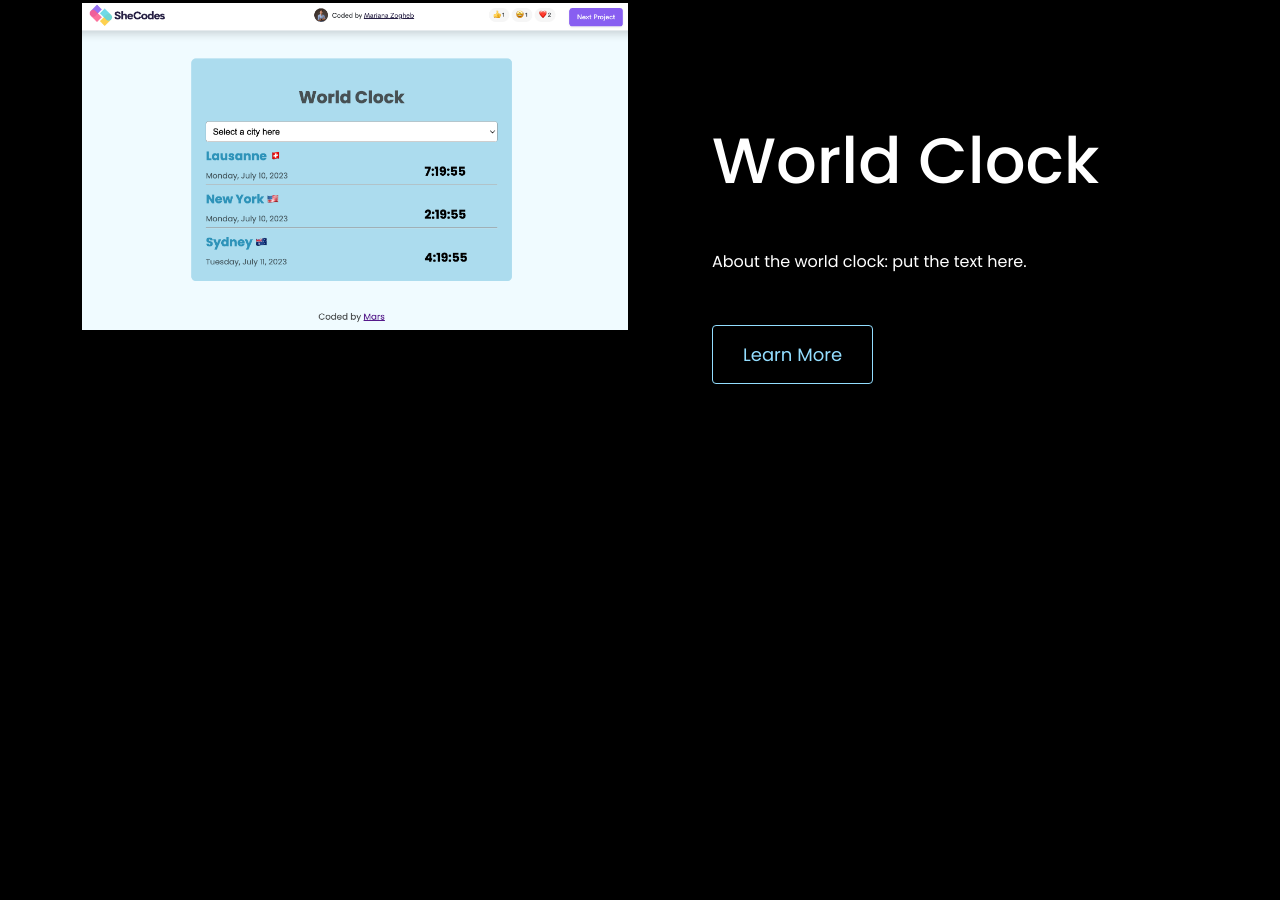
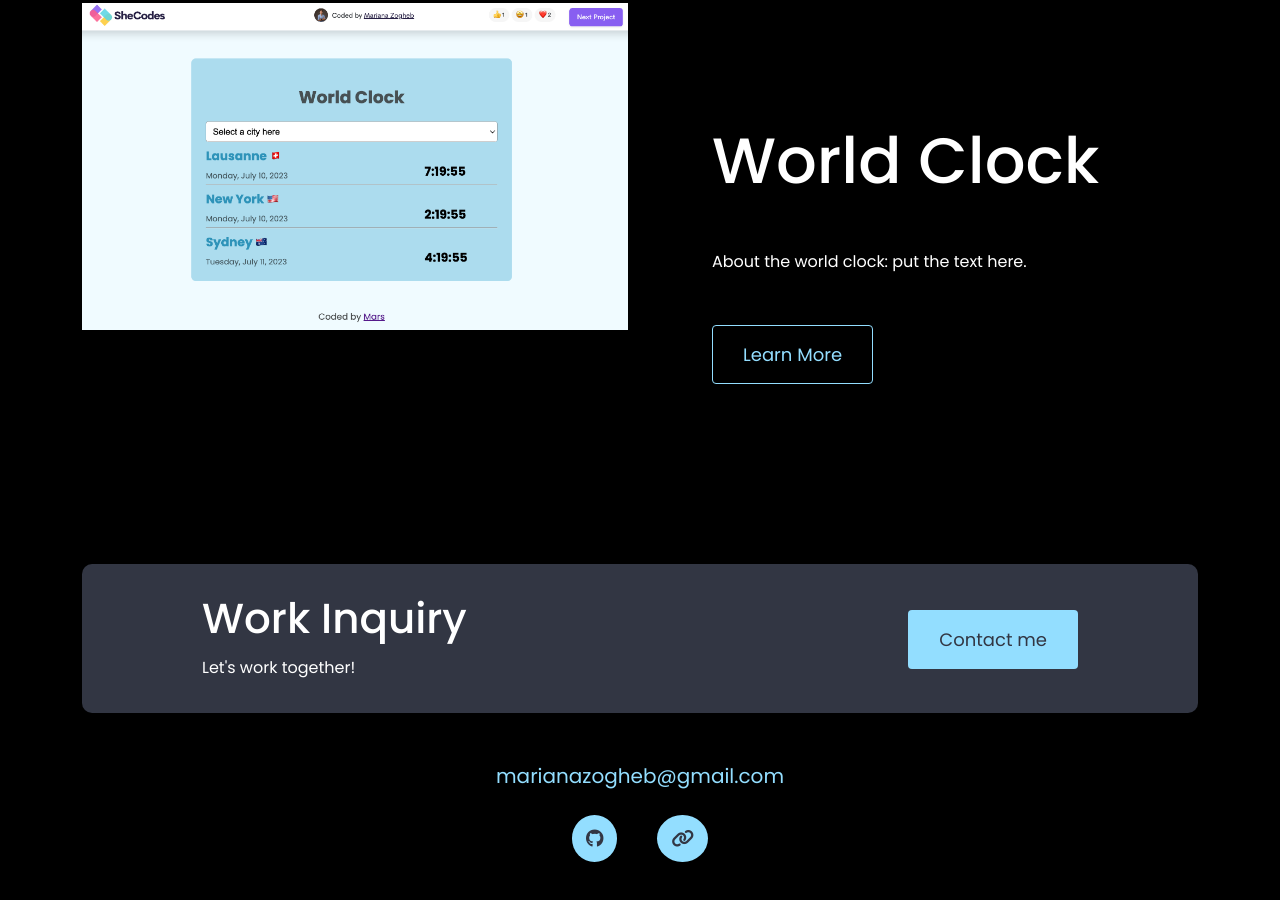
Before and after one commit to marianazogheb/finalportfolio, a plain HTML site: page index.html in a window 1280 px wide. Shown: the part 1989-2889 px from the top of the page. Before the commit the page ends 2541 px from the top, so only its background shows below. Drawn offline with nearby package versions, Linux system fonts and the light colour scheme.

Commit message:
fixed css and footer

```diff
--- a/index.html
+++ b/index.html
@@ -81,6 +81,23 @@
           </div>
         </div>
       </div>
+      <footer>
+        <div class="contact-box d-flex justify-content-between mb-5 d-none d-md-flex">
+          <div>
+          <h4>Work Inquiry</h4>
+          <p>Let's work together!</p>
+        </div>
+        <div>
+          <a href="" class="btn btn-branding mt-3">Contact me</a>
+          </div>
+        </div>
+        <div class="d-flex justify-content-center mb-4">
+        <a href="mailto:marianazogheb@gmail.com" class="email-link">marianazogheb@gmail.com</a></div>
+        <div class="social-links d-flex justify-content-center mb-4">
+        <a href="https://github.com/marianazogheb" target="_blank"><i class="fa-brands fa-github"></i></a>
+        <a href="https://linktr.ee/marszog" target="_blank"><i class="fa-solid fa-link" ></i></a>
+        </div>
+      </footer>
     </div>
 
     <script
--- a/styles/portfolio.css
+++ b/styles/portfolio.css
@@ -17,6 +17,10 @@ h1 {
 
 h2 {
   font-size: 64px;
+}
+
+h4 {
+  font-size: 42px;
 }
 
 p {
@@ -127,6 +131,46 @@ nav li.active a {
   transition: all 100ms ease-in-out;
 }
 
+footer {
+  margin: 60px 0;
+}
+
+footer .contact-box {
+  background-color: var(--secondary-color);
+  padding: 30px 120px;
+  border-radius: 10px;
+}
+
+footer .contact-box p {
+  margin: 0;
+}
+
+footer .email-link {
+  text-decoration: none;
+  color: #93deff;
+  font-size: 20px;
+  text-align: center;
+}
+
+footer .email-link:hover {
+  color: white;
+}
+
+footer .social-links a {
+  margin: 0 20px;
+  color: #323643;
+  padding: 10px 14px;
+  font-size: 18px;
+  border-radius: 50%;
+  background-color: #93deff;
+}
+
+footer .social-links a:hover {
+  color: white;
+  transition: all 100ms ease-in-out;
+  background-color: var(--secondary-color);
+}
+
 @media (max-width: 960px) {
   h1 {
     font-size: 44px;
@@ -135,6 +179,10 @@ nav li.active a {
 
   h2 {
     font-size: 42px;
+  }
+
+  h4 {
+    font-size: 26px;
   }
 
   .hero {
```
